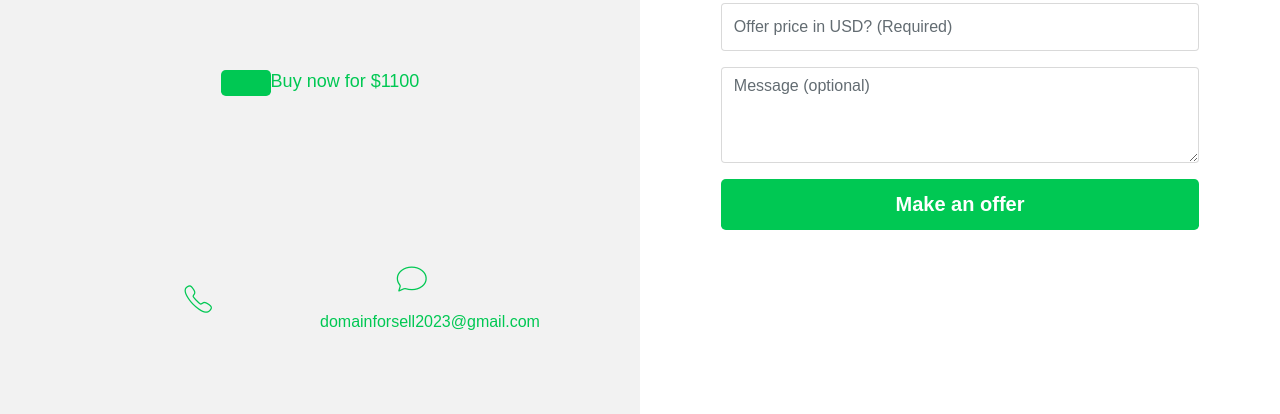
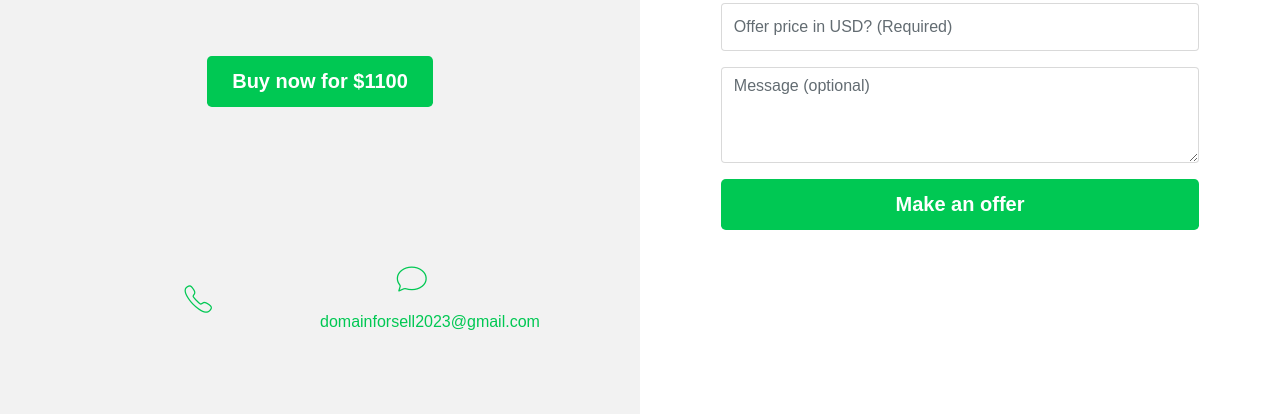
Before and after one commit to testingforh1bc/testingforh1bc.github.io, a plain HTML site: page index.html in a window 1280 px wide. Shown: the part 386-800 px from the top of the page. Drawn offline with nearby package versions, Linux system fonts and the light colour scheme; a web font is replaced by a local one.

Commit message:
Update index.html

```diff
--- a/index.html
+++ b/index.html
@@ -27,7 +27,7 @@
                           </p>
                           <div class="pt-5">
                               <label for="name">
-                              <a class="btn text-white bg-green btn-lg"><a href="https://www.namecheap.com/domains/registration/results/?domain=chamsinebakeries.com">Buy now for $1100</a>
+                              <a class="btn text-white bg-green btn-lg" href="https://www.namecheap.com/domains/registration/results/?domain=chamsinebakeries.com">Buy now for $1100</a>
                               </label>
                           </div>
                           <div class="row d-md-flex text-center justify-content-center text-primary action-icons">
```
